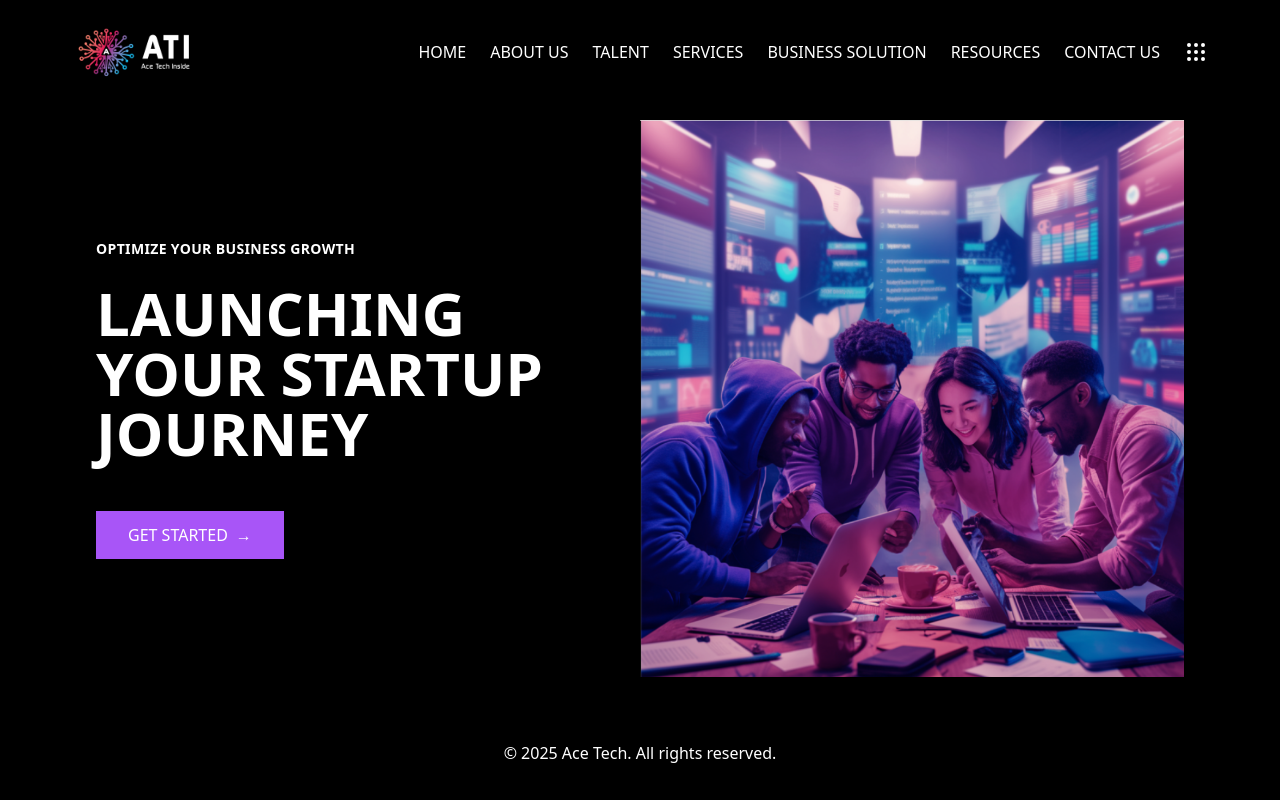
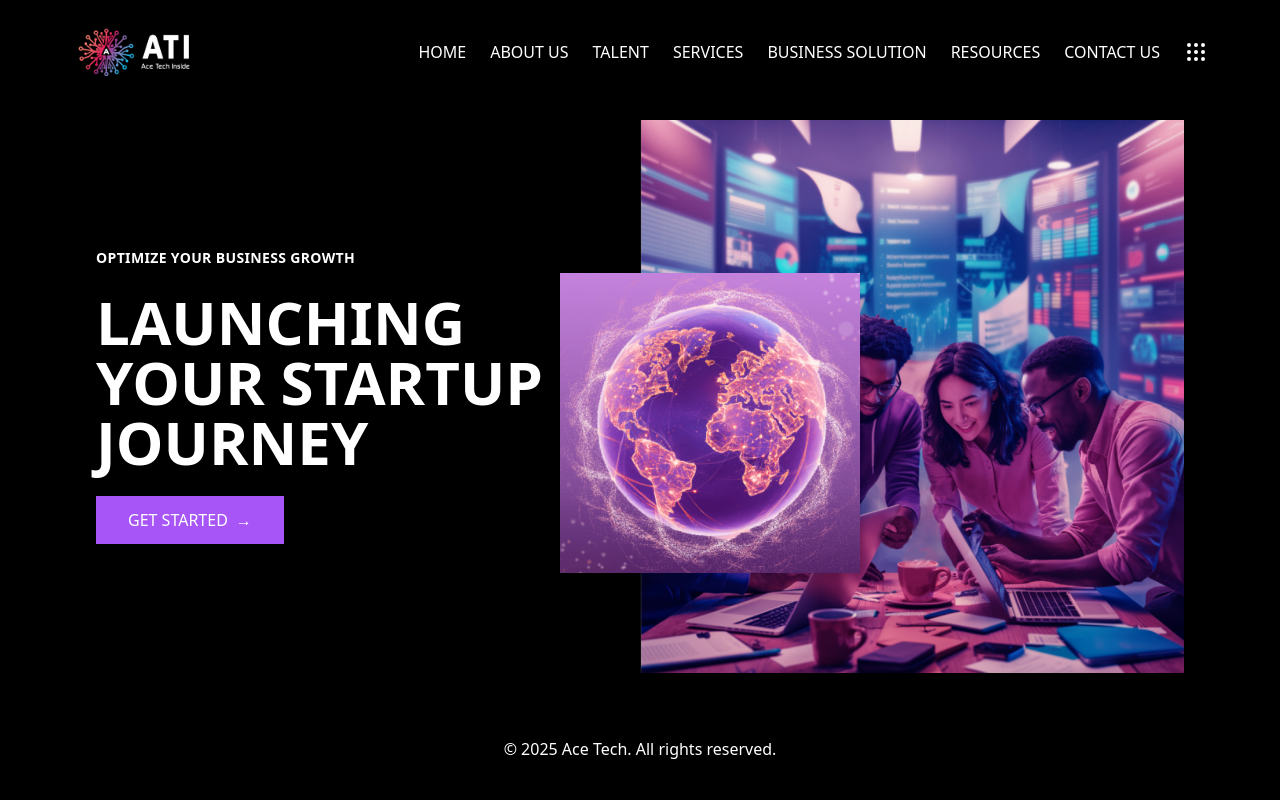
Before and after one commit to dhruvi1627/acetech, a React (Vite) app: page / in a window 1280 px wide. Built offline with nearby package versions, Linux system fonts and the light colour scheme.

Commit message:
Add overlay image to Hero component for enhanced visual appeal

```diff
--- a/src/components/Hero.jsx
+++ b/src/components/Hero.jsx
@@ -1,5 +1,6 @@
 import React from "react";
 import aceTechimage from "../assets/acetech_image.png";
+import acetech_worldwide from "../assets/acetech_worldwide.png";
 
 export default function Hero() {
   return (
@@ -12,16 +13,28 @@ export default function Hero() {
         <h1 className="text-6xl md:text-6xl font-bold leading-tight text-white">
           LAUNCHING<br />YOUR STARTUP<br />JOURNEY
         </h1>
-        <br></br>
         <button className="bg-purple-500 hover:bg-purple-600 text-white font-medium px-8 py-3 text-base transition duration-300 inline-flex items-center gap-2 shadow-lg">
           GET STARTED
           <span>→</span>
         </button>
       </div>
 
-      {/* Right: Image */}
+      {/* Right: Image with Overlay */}
       <div className="w-full md:w-1/2 mt-8 md:mt-0 flex justify-center md:justify-end">
-        <img src={aceTechimage} alt="Ace Tech image" className="" />
+        <div className="relative">
+          {/* Main image */}
+          <img
+            src={aceTechimage}
+            alt="Ace Tech image"
+            className="w-full h-full object-cover shadow-2xl"
+          />
+          {/* Overlay image */}
+          <img
+            src={acetech_worldwide}
+            alt="Overlay"
+            className="absolute left-[-80px] bottom-[100px] w-[300px] h-[300px] object-cover shadow-xl"
+          />
+        </div>
       </div>
     </div>
   );
```
Also changed, not shown: src/assets/acetech_image.png.
